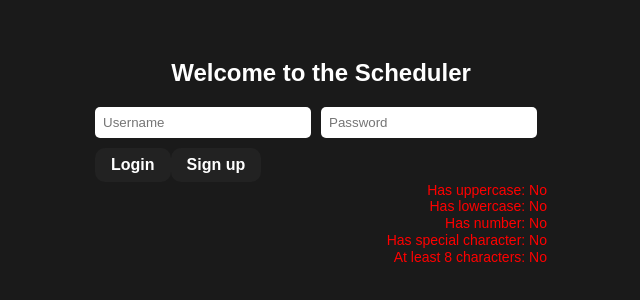
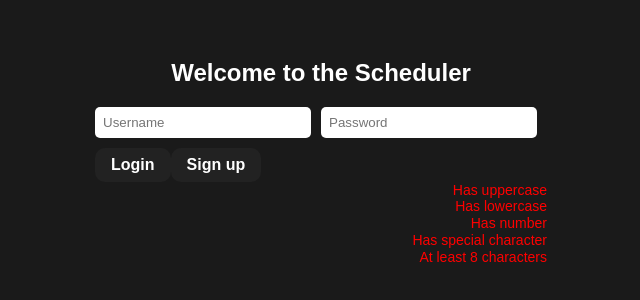
Before and after one commit to nicomilette/Scheduler, a React (Create React App) app: page / in a window 1280 px wide. Shown: the part 246-546 px from the top of the page, without its empty margins (319-959 px from the left). Built offline with nearby package versions, Linux system fonts and the light colour scheme.

Commit message:
removed yes/no

```diff
--- a/src/WelcomePage.js
+++ b/src/WelcomePage.js
@@ -176,19 +176,19 @@ function WelcomePage() {
           <div id="error-message"></div>
           <div className="requirements-container">
             <p className={hasUppercase ? 'valid' : 'invalid'}>
-              Has uppercase: {hasUppercase ? 'Yes' : 'No'}
+              Has uppercase
             </p>
             <p className={hasLowercase ? 'valid' : 'invalid'}>
-              Has lowercase: {hasLowercase ? 'Yes' : 'No'}
+              Has lowercase
             </p>
             <p className={hasNumber ? 'valid' : 'invalid'}>
-              Has number: {hasNumber ? 'Yes' : 'No'}
+              Has number
             </p>
             <p className={hasSpecialChar ? 'valid' : 'invalid'}>
-              Has special character: {hasSpecialChar ? 'Yes' : 'No'}
+              Has special character
             </p>
             <p className={isLongEnough ? 'valid' : 'invalid'}>
-              At least 8 characters: {isLongEnough ? 'Yes' : 'No'}
+              At least 8 characters
             </p>
           </div>
         </div>
```
